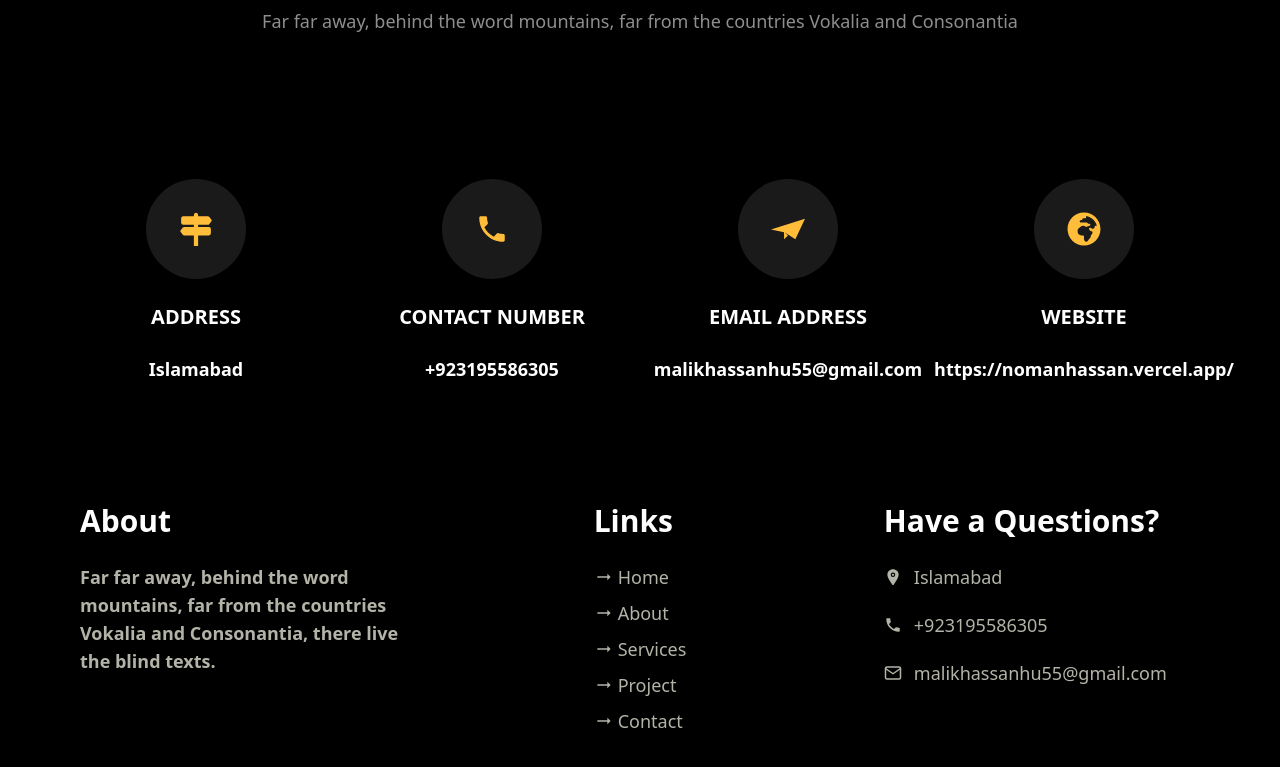
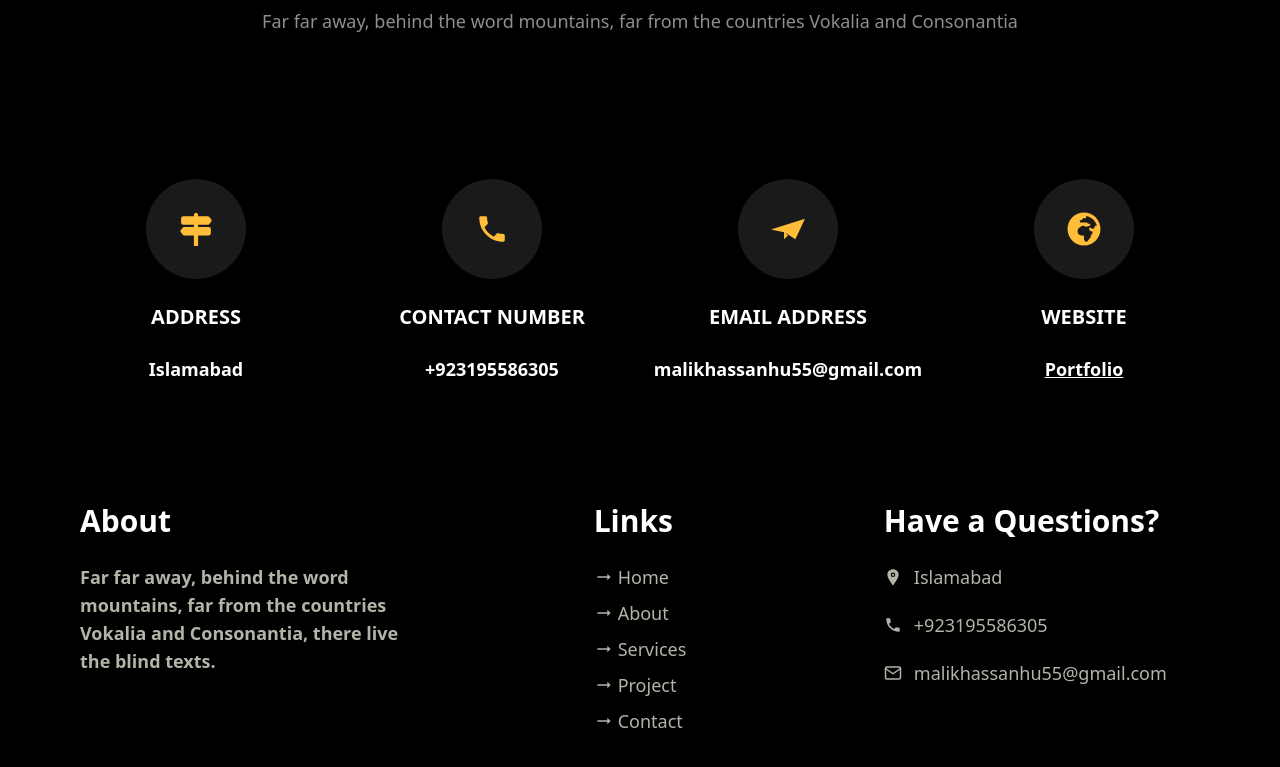
Before and after one commit to NomanHassan4518/portfolio, a React (Create React App) app: page / in a window 1280 px wide. Shown: the part 3802-4569 px from the top of the page. Built offline with nearby package versions, Linux system fonts and the light colour scheme.

Commit message:
Complete

```diff
--- a/src/Components/Contact.jsx
+++ b/src/Components/Contact.jsx
@@ -62,7 +62,7 @@ const Contact = () => {
                                     </div>
                                     <div className='text-center'>
                                         <p className='uppercase text-xl my-6 font-semibold'>{item.name}</p>
-                                       {index===3 ? <Link className="text-lg text-white font-semibold" to={item.description}>{item.description}</Link>: <p className="text-lg text-white font-semibold">{item.description}</p>}
+                                       {index===3 ? <Link className="text-lg text-white font-semibold underline" to={item.description} target='_blank'>Portfolio</Link>: <p className="text-lg text-white font-semibold">{item.description}</p>}
                                     </div>
                                 </div>
 
```
